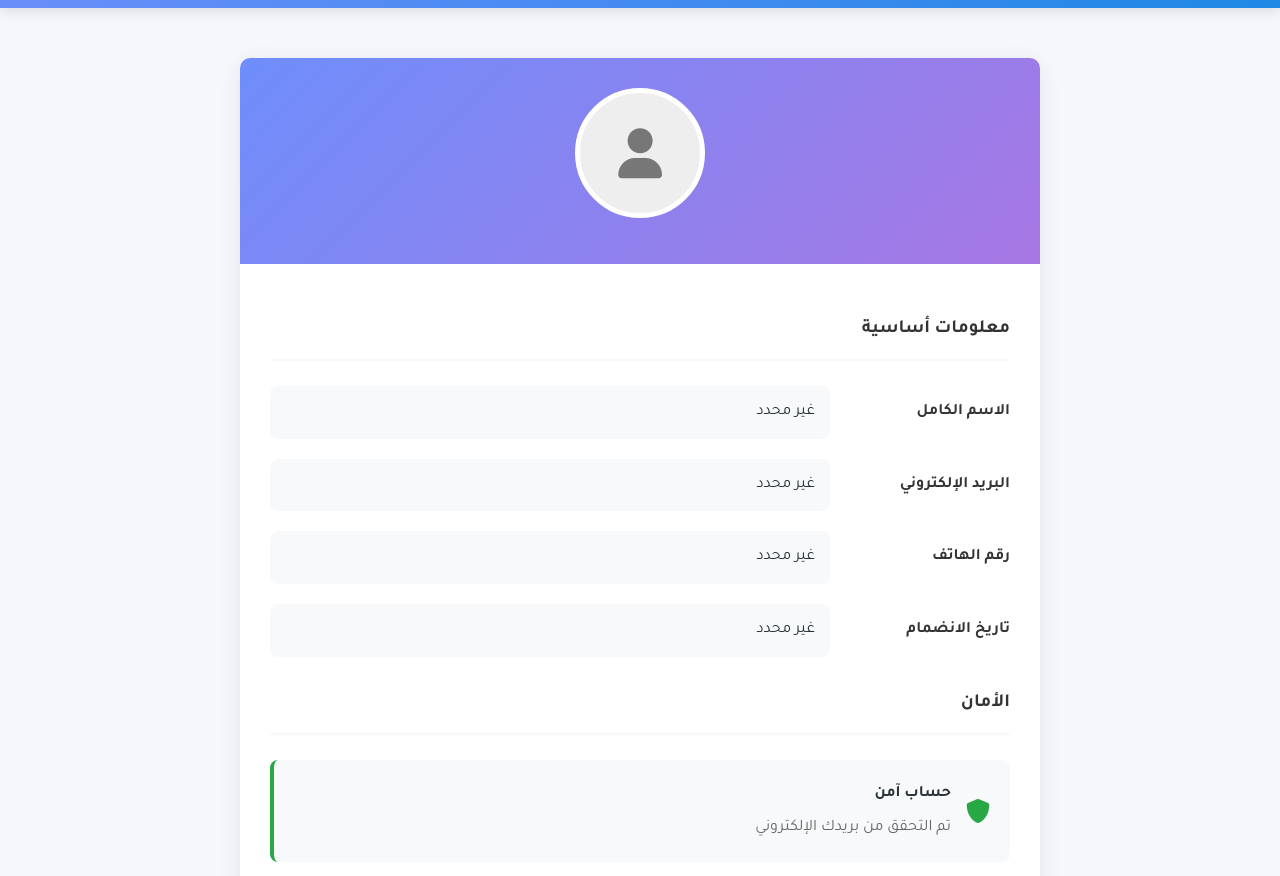
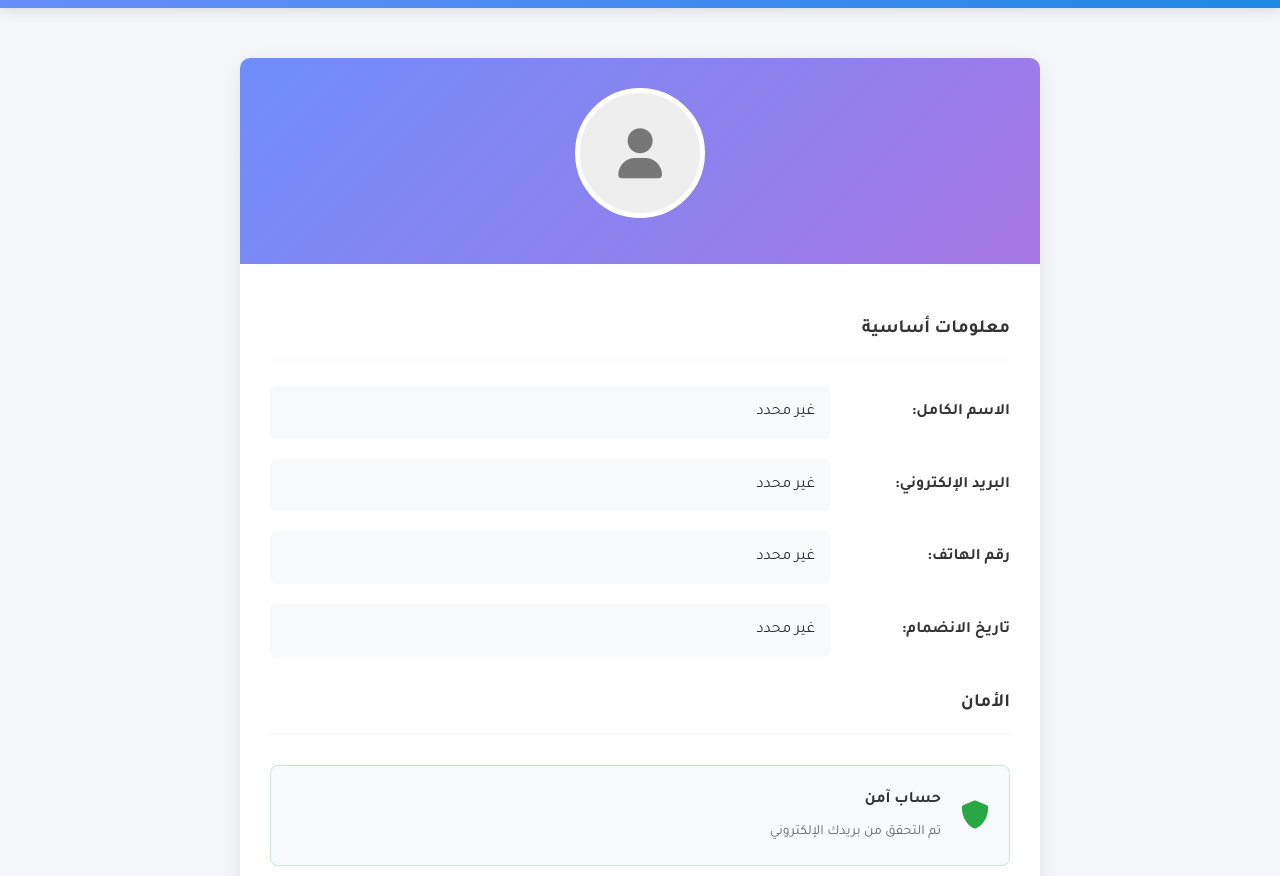
Before and after one commit to maryam24-7/Magnatirix, a website: page public/profile.html in a window 1280 px wide. Shown: the part 76-952 px from the top of the page. Drawn offline with Linux system fonts and the light colour scheme.

Commit message:
Update profile.html

```diff
--- a/public/profile.html
+++ b/public/profile.html
@@ -15,10 +15,11 @@
             --text-color: #333;
             --light-gray: #f8f9fa;
             --border-color: #ddd;
+            --container-width: 800px;
         }
 
         .profile-container {
-            max-width: 800px;
+            max-width: var(--container-width);
             margin: 30px auto;
             background: #fff;
             border-radius: 10px;
@@ -45,12 +46,12 @@
             height: 120px;
             border-radius: 50%;
             border: 5px solid white;
-            margin-bottom: 15px;
+            object-fit: cover;
+            margin: 0 auto 15px;
             background: #eee;
             display: flex;
             align-items: center;
             justify-content: center;
-            margin: 0 auto 15px;
         }
 
         .profile-avatar i {
@@ -101,7 +102,7 @@
             flex: 1;
             padding: 12px 15px;
             background: var(--light-gray);
-            border-radius: 8px;
+            border-radius: 6px;
             min-height: 20px;
         }
 
@@ -109,7 +110,7 @@
             background: linear-gradient(135deg, var(--primary-color), var(--primary-dark));
             color: white;
             border: none;
-            padding: 14px 28px;
+            padding: 12px 25px;
             border-radius: 8px;
             cursor: pointer;
             font-weight: 600;
@@ -117,7 +118,7 @@
             display: inline-flex;
             align-items: center;
             gap: 10px;
-            margin-top: 20px;
+            font-size: 16px;
         }
 
         .edit-btn:hover {
@@ -130,26 +131,29 @@
             background: var(--light-gray);
             border-radius: 8px;
             padding: 20px;
-            margin-top: 25px;
+            margin-top: 30px;
             display: flex;
             align-items: center;
-            gap: 15px;
-            border-left: 4px solid var(--success-color);
+            border: 1px solid rgba(40, 167, 69, 0.2);
         }
 
         .security-badge i {
-            font-size: 24px;
+            font-size: 28px;
             color: var(--success-color);
+            margin-left: 20px;
+            flex-shrink: 0;
         }
 
         .security-badge-content h4 {
             margin: 0 0 5px 0;
-            font-weight: 600;
+            font-weight: 700;
+            color: var(--text-color);
         }
 
         .security-badge-content p {
             margin: 0;
             color: #666;
+            font-size: 14px;
         }
 
         @media (max-width: 768px) {
@@ -170,6 +174,15 @@
 
             .info-value {
                 width: 100%;
+            }
+
+            .security-badge {
+                flex-direction: column;
+                text-align: center;
+            }
+
+            .security-badge i {
+                margin: 0 0 15px 0;
             }
         }
     </style>
@@ -263,7 +276,7 @@
     </footer>
 
     <script>
-        // العناصر المترجمة
+        // الترجمات
         const translations = {
             ar: {
                 basicInfo: "معلومات أساسية",
@@ -280,12 +293,13 @@
                 privacy: "سياسة الخصوصية",
                 about: "عن النظام",
                 faq: "الأسئلة الشائعة",
-                contact: "اتصل بنا"
+                contact: "اتصل بنا",
+                languageBtn: "English"
             },
             en: {
                 basicInfo: "Basic Information",
                 fullname: "Full Name",
-                email: "Email",
+                email: "Email Address",
                 phone: "Phone Number",
                 joinDate: "Join Date",
                 security: "Security",
@@ -297,7 +311,8 @@
                 privacy: "Privacy Policy",
                 about: "About",
                 faq: "FAQ",
-                contact: "Contact Us"
+                contact: "Contact Us",
+                languageBtn: "العربية"
             }
         };
 
@@ -313,32 +328,31 @@
             document.getElementById('join-date-value').textContent = userData.joinDate || translations[lang].notSpecified;
         }
 
-        // تغيير اللغة
+        // تحديث اللغة
         function updateLanguage(lang) {
-            const elements = {
-                'basic-info-title': translations[lang].basicInfo,
-                'fullname-label': translations[lang].fullname,
-                'email-label': translations[lang].email,
-                'phone-label': translations[lang].phone,
-                'join-date-label': translations[lang].joinDate,
-                'security-title': translations[lang].security,
-                'secure-account-text': translations[lang].secureAccount,
-                'verified-text': translations[lang].verified,
-                'edit-profile-text': translations[lang].editProfile,
-                'terms-link': translations[lang].terms,
-                'privacy-link': translations[lang].privacy,
-                'about-link': translations[lang].about,
-                'faq-link': translations[lang].faq,
-                'contact-link': translations[lang].contact
-            };
+            document.getElementById('basic-info-title').textContent = translations[lang].basicInfo;
+            document.getElementById('fullname-label').textContent = translations[lang].fullname + ':';
+            document.getElementById('email-label').textContent = translations[lang].email + ':';
+            document.getElementById('phone-label').textContent = translations[lang].phone + ':';
+            document.getElementById('join-date-label').textContent = translations[lang].joinDate + ':';
+            document.getElementById('security-title').textContent = translations[lang].security;
+            document.getElementById('secure-account-text').textContent = translations[lang].secureAccount;
+            document.getElementById('verified-text').textContent = translations[lang].verified;
+            document.getElementById('edit-profile-text').textContent = translations[lang].editProfile;
+            document.getElementById('terms-link').textContent = translations[lang].terms;
+            document.getElementById('privacy-link').textContent = translations[lang].privacy;
+            document.getElementById('about-link').textContent = translations[lang].about;
+            document.getElementById('faq-link').textContent = translations[lang].faq;
+            document.getElementById('contact-link').textContent = translations[lang].contact;
+            document.getElementById('languageToggle').querySelector('span').textContent = translations[lang].languageBtn;
 
-            for (const [id, text] of Object.entries(elements)) {
-                const element = document.getElementById(id);
-                if (element) element.textContent = text;
+            // تحديث القيم في حالة عدم وجود بيانات
+            if (!localStorage.getItem('userData')) {
+                document.getElementById('fullname-value').textContent = translations[lang].notSpecified;
+                document.getElementById('email-value').textContent = translations[lang].notSpecified;
+                document.getElementById('phone-value').textContent = translations[lang].notSpecified;
+                document.getElementById('join-date-value').textContent = translations[lang].notSpecified;
             }
-
-            // تحديث بيانات المستخدم باللغة الجديدة
-            loadUserData();
         }
 
         // تهيئة الصفحة
@@ -346,18 +360,16 @@
             // سنة حقوق النشر
             document.getElementById('year').textContent = new Date().getFullYear();
 
-            // تحديد اللغة المفضلة
+            // تحديد اللغة
             const lang = localStorage.getItem('preferredLang') || 'ar';
             document.documentElement.lang = lang;
             document.documentElement.dir = lang === 'ar' ? 'rtl' : 'ltr';
 
-            // تحميل الترجمة
+            // تحميل البيانات وتحديث الواجهة
+            loadUserData();
             updateLanguage(lang);
 
-            // تحميل بيانات المستخدم
-            loadUserData();
-
-            // تغيير اللغة
+            // زر تغيير اللغة
             document.getElementById('languageToggle').addEventListener('click', function() {
                 const currentLang = document.documentElement.lang;
                 const newLang = currentLang === 'ar' ? 'en' : 'ar';
@@ -365,13 +377,12 @@
                 document.documentElement.lang = newLang;
                 document.documentElement.dir = newLang === 'ar' ? 'rtl' : 'ltr';
                 localStorage.setItem('preferredLang', newLang);
+
                 updateLanguage(newLang);
-
-                // تحديث نص زر اللغة
-                this.querySelector('span').textContent = newLang === 'ar' ? 'English' : 'العربية';
+                loadUserData();
             });
 
-            // تعديل الملف الشخصي
+            // زر تعديل الملف الشخصي
             document.getElementById('edit-profile-btn').addEventListener('click', function() {
                 window.location.href = '/settings.html';
             });
```
